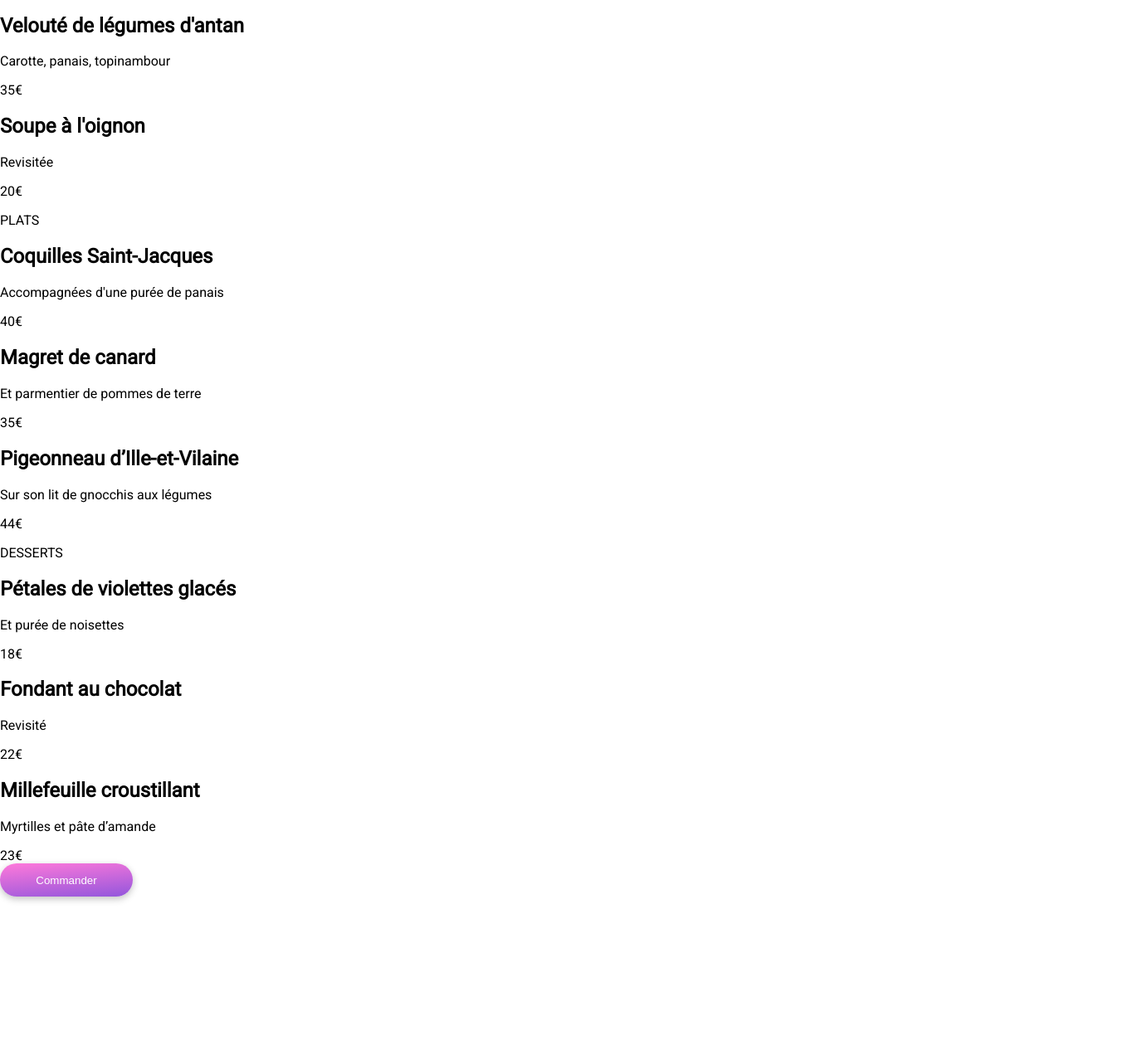
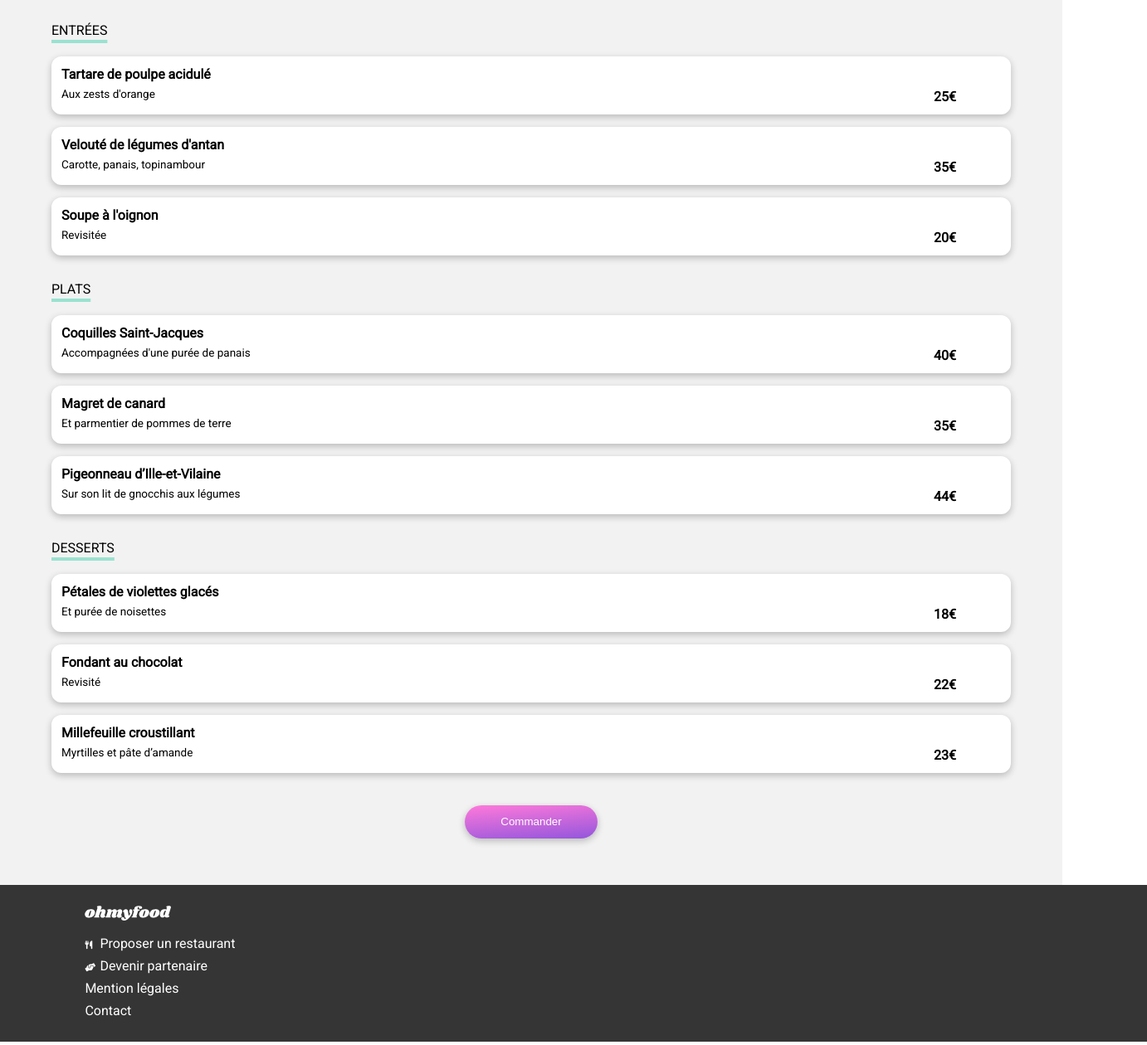
Before and after one commit to Killian-LANOE/OhMyFood, a plain HTML site: page html/note.html in a window 1280 px wide. Shown: the part 440-1700 px from the top of the page at 83% size, 1382 px wide, since content can reach past the window. Drawn offline with Linux system fonts and the light colour scheme; a web font is replaced by a local one.

Commit message:
Modifications CSS
Modification du css pour page d'acceuil, ajouts du css pour nouvelles pages

```diff
--- a/sass/Components/_buttons.scss
+++ b/sass/Components/_buttons.scss
@@ -3,13 +3,14 @@
     &--menu{
         height: 5vh;
         width: 20vh;
-        background: linear-gradient(355deg, $color-primary,$color-secondary);
         border: none;
         border-radius: 25px;
-        margin-bottom: 15%;
+        margin-bottom: 6vh;
         @include box-shadow;
     }
-
+    &--gradient{
+        background: linear-gradient(355deg, $color-primary,$color-secondary);
+    }
     &--fonctionnement{
         padding: 8%;
         border: none;
@@ -17,6 +18,11 @@
         margin-bottom: 5%;
         background: $color-lightgray;
         @include box-shadow;
+        width: 95vw;
+    }
+    &--margin{
+        margin-top: 3vh;
+        margin-bottom: 7vh;
     }
     &--text{
         margin-left: 20px;
--- a/sass/Layout/_body.scss
+++ b/sass/Layout/_body.scss
@@ -1,3 +1,7 @@
 body{
     margin: 0;
 }
+a{
+    text-decoration: none;
+    color: initial;
+}
--- a/sass/Layout/_description.scss
+++ b/sass/Layout/_description.scss
@@ -4,6 +4,7 @@
     text-align: center;
     align-items: center;
     background-color: $color-lightgray;
+    width: 100%;
     h1{
         margin-bottom: 4%;
         padding-top: 5%;
--- a/sass/Layout/_fonctionnement.scss
+++ b/sass/Layout/_fonctionnement.scss
@@ -2,8 +2,10 @@
     display: flex;
     flex-direction: column;
     margin-bottom: 20px;
-    padding: 0 5%;
+    width: 100%;
+    align-items: center;
     h2{
         margin-top: 12%;
+        width: 95vw;
     }
 }
--- a/sass/Layout/_footer.scss
+++ b/sass/Layout/_footer.scss
@@ -1,18 +1,23 @@
 footer{
-    padding-left: 5%;
+    padding-left: 8%;
     background-color: $color-darkgray;
+    width: 100%;
 
     img{
         height: 18px;
         width: auto;
-        color: white;
+        margin-top: 25px;
+        margin-bottom: 8px;
     }
     ul{
-        display: contents;
+        padding: 0 0 20px 0;
+        margin-top: 6px;
+        margin-bottom: 0;
     }
     li{
         list-style-type: none;
         color: $color-white;
+        padding-bottom: 8px;
     }
     i{
         margin-right: 6px;
--- a/sass/Layout/_header.scss
+++ b/sass/Layout/_header.scss
@@ -2,6 +2,13 @@ header{
     display: flex;
     flex-direction: column;
     align-items: center;
+
+}
+
+#logo{
+    display: flex;
+    justify-content: center;
+    width: 100%;
     img{
         height: 3.3vh;
         width: auto;
@@ -10,8 +17,16 @@ header{
     }
 }
 
-#logo{
-    display: flex;
-    justify-content: center;
+#background__restaurant{
+    background-image: url(../../images/restaurants/a_la_francaise.jpg);
     width: 100%;
+    height: 30vh;
+    background-size: cover;
+
+    img{
+        object-fit: cover;
+        height: 3.3vh;
+        width: 100%;
+        display: none;
+    }
 }
--- a/sass/Layout/_restaurants.scss
+++ b/sass/Layout/_restaurants.scss
@@ -1,7 +1,8 @@
 #restaurants{
     display: grid;
     background-color: $color-lightgray;
-    padding-left:  5%;
+    width: 100%;
+    justify-content: center;
     h3{
         font-size: 20px;
     }
@@ -16,17 +17,15 @@
 
 .restaurants__cartes{
     margin-bottom: 20px;
-    width: 95%;
+    width: 95vw;
     border-radius: 20px;
     @include box-shadow;
-
     &__description{
         background-color: $color-white;
         border-bottom-left-radius: 20px;
         border-bottom-right-radius: 20px;
         border: 2px solid $color-white;
         margin-top: -5px ;
-
         h3{
             margin: 12px 0 6px 10px;
         }
--- /dev/null
+++ b/sass/Pages/_main.scss
@@ -0,0 +1,32 @@
+#block_pages{
+    display: flex;
+    flex-direction: column;
+    align-items: center;
+    background-color: $color-gray;
+    border-top-left-radius: 25px;
+    border-top-right-radius: 25px;
+    margin-top: -50px;
+    position: relative;
+}
+
+.entrees, .plats, .desserts{
+    p{
+        text-decoration: underline $color-tertiary 4px;
+        text-underline-offset: 6px;
+        margin-bottom: 22px;
+    }
+
+}
+
+.nom_restaurant{
+    display: flex;
+    align-items: center;
+    width: 100%;
+    margin-left: 8%;
+    h1{
+        margin-right: 22vw;
+    }
+    i{
+        font-size: 20px;
+    }
+}
--- /dev/null
+++ b/sass/Pages/_menu.scss
@@ -0,0 +1,29 @@
+.menu{
+    border: 2px solid $color-white;
+    width: 90vw;
+    margin-bottom: 15px;
+    border-radius: 12px;
+    background-color: $color-white;
+    @include box-shadow;
+
+    h2{
+        margin: 10px 10px 6px 10px;
+        font-size: 16px;
+
+    }
+    p{
+        margin: 0px 10px 10px 10px;
+        width: 100%;
+        height: 16px;
+        font-size: 13.5px;
+        text-decoration: none;
+    }
+}
+.prix{
+    display: flex;
+    flex-direction: row-reverse;
+    margin-top: -24px;
+    margin-right: 5vw;
+    padding-bottom: 10px ;
+    font-weight: bold;
+}
--- a/sass/Styles.scss
+++ b/sass/Styles.scss
@@ -4,6 +4,8 @@
 @import "./Components/buttons";
 @import "./Layout/body";
 @import "./Layout/header";
+@import "./Pages/main";
+@import "./Pages/menu";
 @import "./Layout/location";
 @import "./Layout/description";
 @import "./Layout/fonctionnement";
```
Also changed, not shown: public/css/Styles.css.
